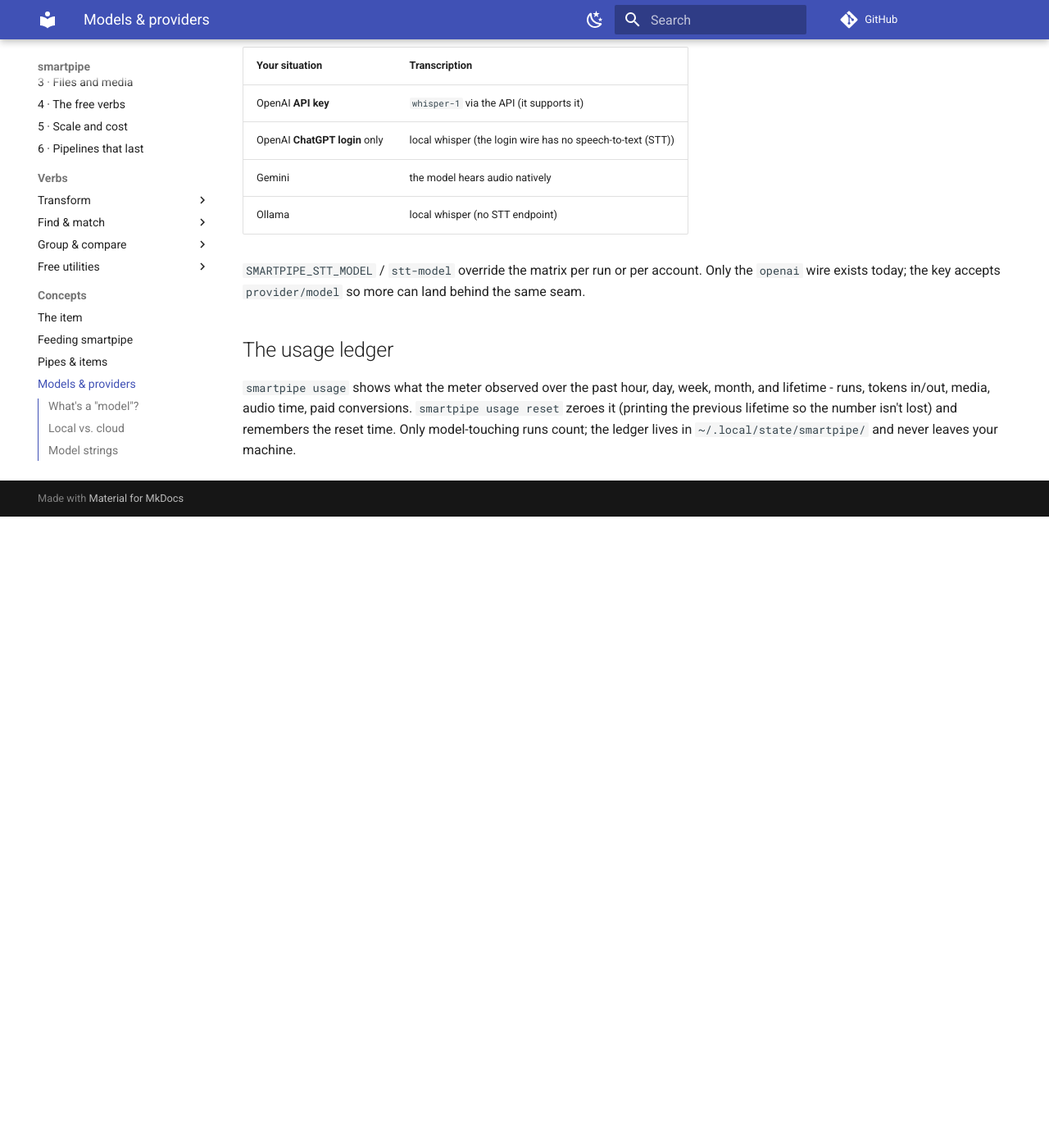
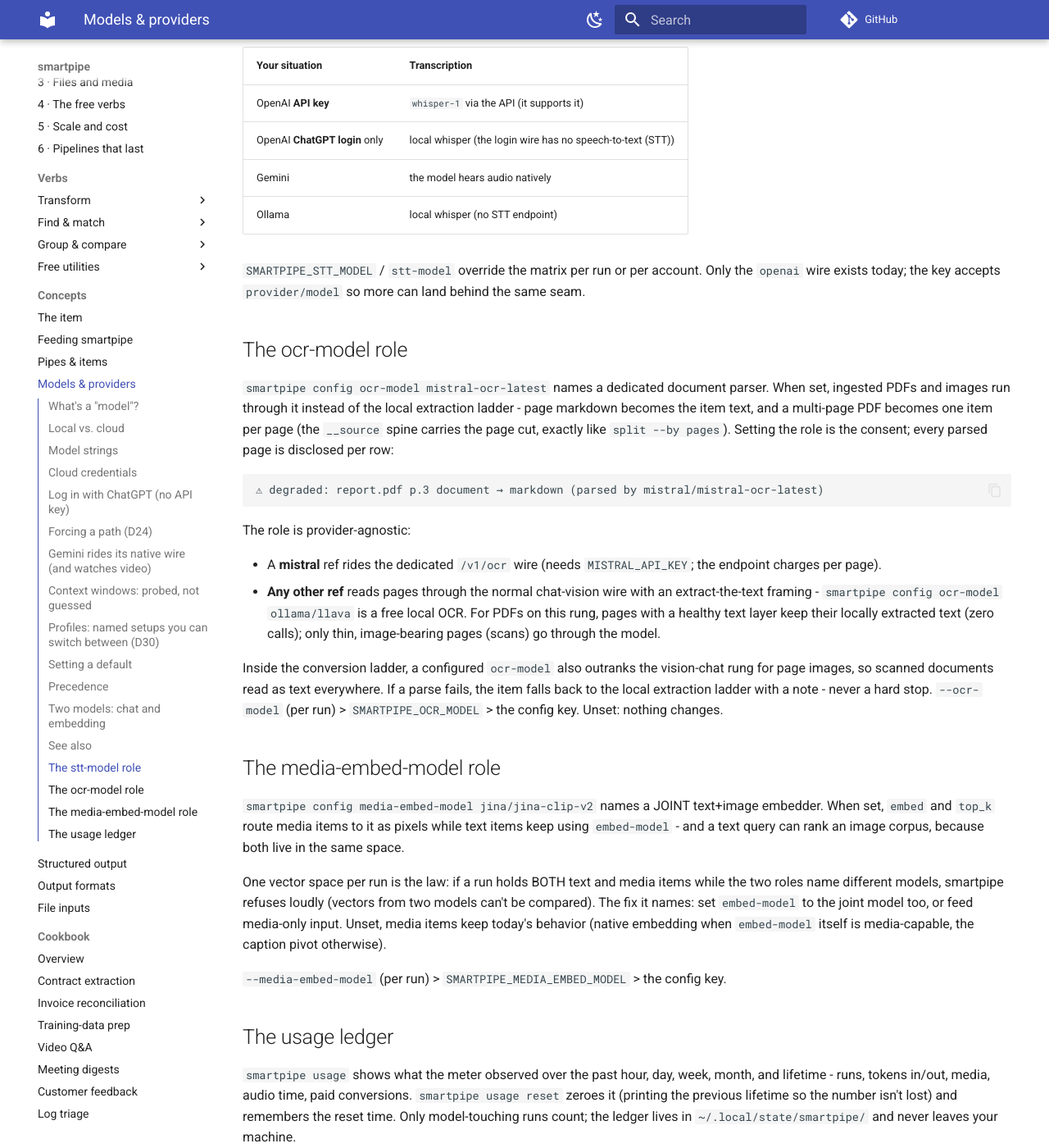
Before and after one commit to prabal-rje/smartpipe, an MkDocs documentation site: the page built from docs/concepts/models-and-providers.md, in a window 1280 px wide and 1400 px high, scrolled down 4406 px. Shown: the whole window at 82% size. Built offline with MkDocs 1.6.1 and Material for MkDocs 9.7.7, drawn with Linux system fonts in a browser that asks for light colours; comment, search, counter and statistics services are not loaded; before the commit the page ends 5036 px from its top, so only the background shows below that.

Commit message:
docs: the ocr-model and media-embed-model roles, and embed's spined output
Models & providers gains the two role sections (setting the role is the
consent; one vector space per run); embed documents the {text, vector,
__embedder, __source} row and the one-release tolerance for old rows; top_k
documents the stamp check; the scanned-documents page points at the role.

````diff
--- a/docs/concepts/models-and-providers.md
+++ b/docs/concepts/models-and-providers.md
@@ -217,6 +217,53 @@
 `provider/model` so more can land behind the same seam.
 
 
+## The ocr-model role
+
+`smartpipe config ocr-model mistral-ocr-latest` names a dedicated document
+parser. When set, ingested PDFs and images run through it instead of the
+local extraction ladder - page markdown becomes the item text, and a
+multi-page PDF becomes one item per page (the `__source` spine carries the
+page cut, exactly like `split --by pages`). Setting the role is the consent;
+every parsed page is disclosed per row:
+
+```text
+⚠ degraded: report.pdf p.3 document → markdown (parsed by mistral/mistral-ocr-latest)
+```
+
+The role is provider-agnostic:
+
+- A **mistral** ref rides the dedicated `/v1/ocr` wire (needs
+  `MISTRAL_API_KEY`; the endpoint charges per page).
+- **Any other ref** reads pages through the normal chat-vision wire with an
+  extract-the-text framing - `smartpipe config ocr-model ollama/llava` is a
+  free local OCR. For PDFs on this rung, pages with a healthy text layer
+  keep their locally extracted text (zero calls); only thin, image-bearing
+  pages (scans) go through the model.
+
+Inside the conversion ladder, a configured `ocr-model` also outranks the
+vision-chat rung for page images, so scanned documents read as text
+everywhere. If a parse fails, the item falls back to the local extraction
+ladder with a note - never a hard stop. `--ocr-model` (per run) >
+`SMARTPIPE_OCR_MODEL` > the config key. Unset: nothing changes.
+
+## The media-embed-model role
+
+`smartpipe config media-embed-model jina/jina-clip-v2` names a JOINT
+text+image embedder. When set, `embed` and `top_k` route media items to it
+as pixels while text items keep using `embed-model` - and a text query can
+rank an image corpus, because both live in the same space.
+
+One vector space per run is the law: if a run holds BOTH text and media
+items while the two roles name different models, smartpipe refuses loudly
+(vectors from two models can't be compared). The fix it names: set
+`embed-model` to the joint model too, or feed media-only input. Unset, media
+items keep today's behavior (native embedding when `embed-model` itself is
+media-capable, the caption pivot otherwise).
+
+`--media-embed-model` (per run) > `SMARTPIPE_MEDIA_EMBED_MODEL` > the config
+key.
+
+
 ## The usage ledger
 
 `smartpipe usage` shows what the meter observed over the past hour, day, week,
--- a/docs/inputs/files.md
+++ b/docs/inputs/files.md
@@ -217,3 +217,9 @@
 item caps at 8 images for request-size sanity. Pick a model that can see
 (`gpt-5.4-mini`, `gemini-3.1-flash-lite`, `ollama/llava`); `smartpipe doctor --probe`
 verifies actual ability.
+
+Better still: name a dedicated document parser. With
+`smartpipe config ocr-model mistral-ocr-latest` (or any vision model - a
+local `ollama/llava` is free), ingested PDFs and images parse straight to
+markdown, one item per page, disclosed per row -
+[the ocr-model role](../concepts/models-and-providers.md#the-ocr-model-role).
--- a/docs/verbs/embed.md
+++ b/docs/verbs/embed.md
@@ -22,12 +22,21 @@
 One JSONL object per item, always (a vector has no human-readable view):
 
 ```json
-{"text": "the item text", "vector": [0.12, -0.03, ...], "source": "-"}
+{"text": "the item text", "vector": [0.12, -0.03, ...], "__embedder": "ollama/nomic-embed-text", "__source": {"path": "-", "as": "lines", "line": 1}}
 ```
 
-- `text` - the item's content.
+- `text` - the item's meaningful content (a record embeds its content, never
+  its serialized wrapper).
 - `vector` - the embedding, an array of floats.
-- `source` - where it came from (`-` for stdin).
+- `__embedder` - the resolved model that produced the vector. `top_k` checks
+  this stamp against its own resolved model and refuses a mismatched corpus -
+  vectors from two models live in different spaces.
+- `__source` - the provenance spine every verb carries
+  ([the item](../concepts/the-item.md)).
+
+Rows written by older releases (`"source": "-"` and no stamp) still feed
+`top_k` for one release - unstamped rows get one calm note instead of a
+refusal.
 
 Because it's JSONL, you redirect it to a file and feed that file to `top_k` later -
 which skips re-embedding items that already carry a `vector`.
@@ -37,8 +46,10 @@
 | Option | Meaning |
 |---|---|
 | `--embed-model TEXT` | The embedding model (default `local/nomic-embed-text-v1.5` when `fastembed` is available; configured separately from the chat model) |
+| `--media-embed-model TEXT` | A JOINT text+image embedder for media items (e.g. `jina/jina-clip-v2`); text items keep `--embed-model` ([the role](../concepts/models-and-providers.md#the-media-embed-model-role)) |
+| `--ocr-model TEXT` | Parse ingested PDFs/images with a document parsing model ([the role](../concepts/models-and-providers.md#the-ocr-model-role)) |
 | `--concurrency N` | Max parallel model calls (default 4) |
-| `--fields A,B` | Select + order the `{text, vector, source}` record fields ([details](../concepts/output-formats.md)) |
+| `--fields A,B` | Select + order the output record fields ([details](../concepts/output-formats.md)) |
 
 ## Performance
 
@@ -71,6 +82,14 @@
 ever sees words. The `local` profile anchors the space with `embeddinggemma`
 (multilingual, 2k context, ~20 ms/item).
 
+Two exceptions skip the ladder entirely:
+
+- a media-capable `--embed-model` (e.g. `jina/jina-clip-v2`) embeds
+  image-only items as pixels, natively;
+- a configured `--media-embed-model` routes image-only items to that joint
+  space while text keeps `--embed-model`. Mixing text and media in one run
+  with two DIFFERENT models is refused loudly - one run, one vector space.
+
 ## Items bigger than the embedding window
 
 An oversized text is embedded in chunks and the vectors are **mean-pooled**
--- a/docs/verbs/top-k.md
+++ b/docs/verbs/top-k.md
@@ -55,6 +55,12 @@
 The `vector` field is an internal field, so `top_k` drops it from the output and keeps the
 rest of the record plus `_score`.
 
+Embed rows also carry an **`__embedder`** stamp - the model that produced the
+vector. `top_k` refuses a corpus whose stamp differs from the model this run
+resolves to (same dimensions or not, two models' vectors live in different
+spaces), naming both models and the fix. Rows from older releases without the
+stamp keep working, with one calm note.
+
 ## Streaming: `--stream` (the live leaderboard)
 
 Keep a running top-K over a live stream:
@@ -80,6 +86,8 @@
 | `--threshold FLOAT` | Keep everything at or above this similarity (0-1) |
 | `--stream` | Live leaderboard over a stream (needs `K`) |
 | `--embed-model TEXT` | The embedding model |
+| `--media-embed-model TEXT` | A JOINT text+image embedder for media items - a text query then ranks an image corpus in its space ([the role](../concepts/models-and-providers.md#the-media-embed-model-role)) |
+| `--ocr-model TEXT` | Parse ingested PDFs/images with a document parsing model ([the role](../concepts/models-and-providers.md#the-ocr-model-role)) |
 | `--concurrency N` | Max parallel model calls |
 | `--fields A,B` | Select + order columns of JSON results (incl. `_score`) ([details](../concepts/output-formats.md)) |
 
@@ -96,9 +104,9 @@
 ## Gotchas
 
 - **Use one embedding model for a corpus and its queries.** If the corpus was
-  embedded with a different model than the query, the vector dimensions won't
-  match and `top_k` stops with an error explaining the dimension mismatch. (Same-dimension but different
-  models can't be detected - keep them consistent.)
+  embedded with a different model than the query, `top_k` stops with an error
+  naming both models (the `__embedder` stamp catches even same-dimension
+  mismatches; older unstamped corpora fall back to the dimension check).
 - **`top_k` buffers everything.** Unlike `map`/`filter`, it must see every item to
   rank, so it isn't a streaming operation.
 
````
